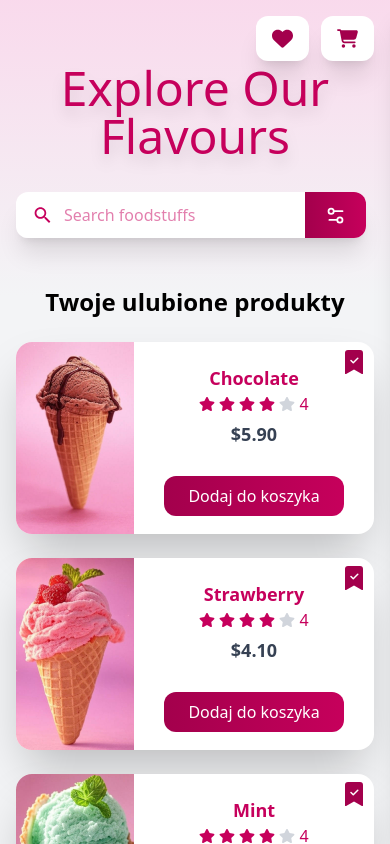
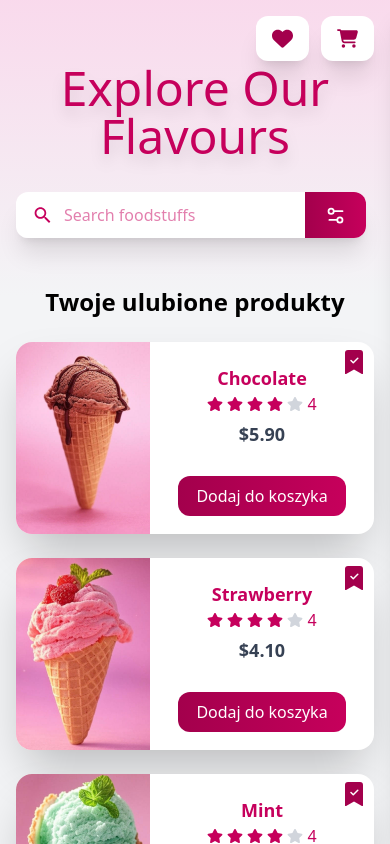
Before and after one commit to MilaKropeczka/FrostBite, a React (Vite) app: page /favorites in a window 390 px wide. Shown: the top 844 px of the page. Built offline with nearby package versions, Linux system fonts and the light colour scheme.

Commit message:
styles: fix mobile

```diff
--- a/src/features/favorites/Favorites.tsx
+++ b/src/features/favorites/Favorites.tsx
@@ -20,15 +20,15 @@ export function Favorites() {
 							<ProductImage
 								name={product.name}
 								image={product.image}
-								className='rounded-r-none rounded-l-2xl aspect-[3/4] md:aspect-[19/20]'
+								className='rounded-r-none rounded-l-2xl aspect-[17/20] md:aspect-[19/20]'
 							/>
-							<div className='absolute top-2 right-2'>
+							<div className='absolute top-2 right-2 flex-1'>
 								<BsFillBookmarkCheckFill
 									size={24}
 									className='text-pink-800 hover:text-pink-900 duration-300 cursor-pointer'
 								/>
 							</div>
-							<div className='flex-1'>
+							<div className='flex-1 w-56 md:w-auto'>
 								<ProductInfo
 									name={product.name}
 									stars={4}
@@ -36,7 +36,7 @@ export function Favorites() {
 								/>
 								<div className='flex justify-center mt-4'>
 									<Button
-										className='w-60 sm:w-65 xl:w-85'
+										className='w-60 sm:w-65 xl:w-85 !p-2'
 										onClick={() =>
 											alert(
 												`Dodano ${product.name} do koszyka`
--- a/src/features/products/ProductCard/ProductInfo.tsx
+++ b/src/features/products/ProductCard/ProductInfo.tsx
@@ -10,7 +10,7 @@ export function ProductInfo({
 	price: string;
 }) {
 	return (
-		<div className='text-center p-3'>
+		<div className='text-center py-3'>
 			<p className='text-pink-700 font-semibold text-lg cursor-pointer'>
 				{name}
 			</p>
```
